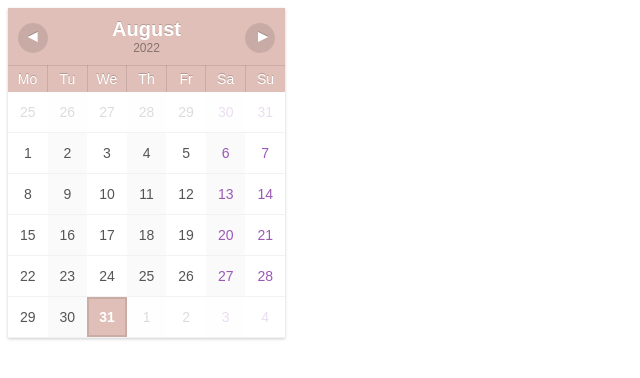
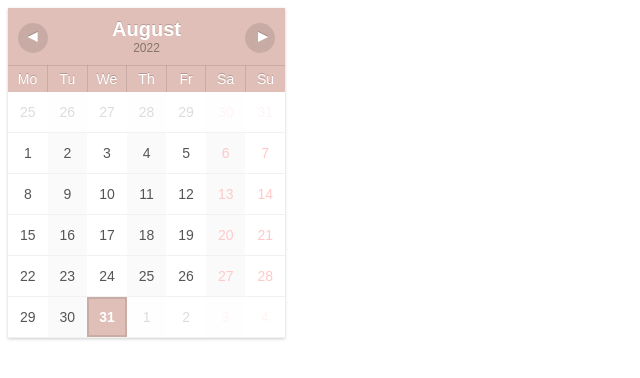
Before and after one commit to lum1xy/notion2, a plain HTML site: page index.html in a window 1280 px wide. Shown: the full height of the page, 0-640 px from the left. Drawn offline with Linux system fonts and the light colour scheme.

Commit message:
Update index.html

```diff
--- a/index.html
+++ b/index.html
@@ -95,7 +95,7 @@ td:nth-child(even)>span {
 }
 td:last-child>span,
 td:nth-child(6)>span {
-    color: #9b59b6;
+    color: #ffc9c9;
 }
 td.avui>span {
     font-weight: bold;
```
